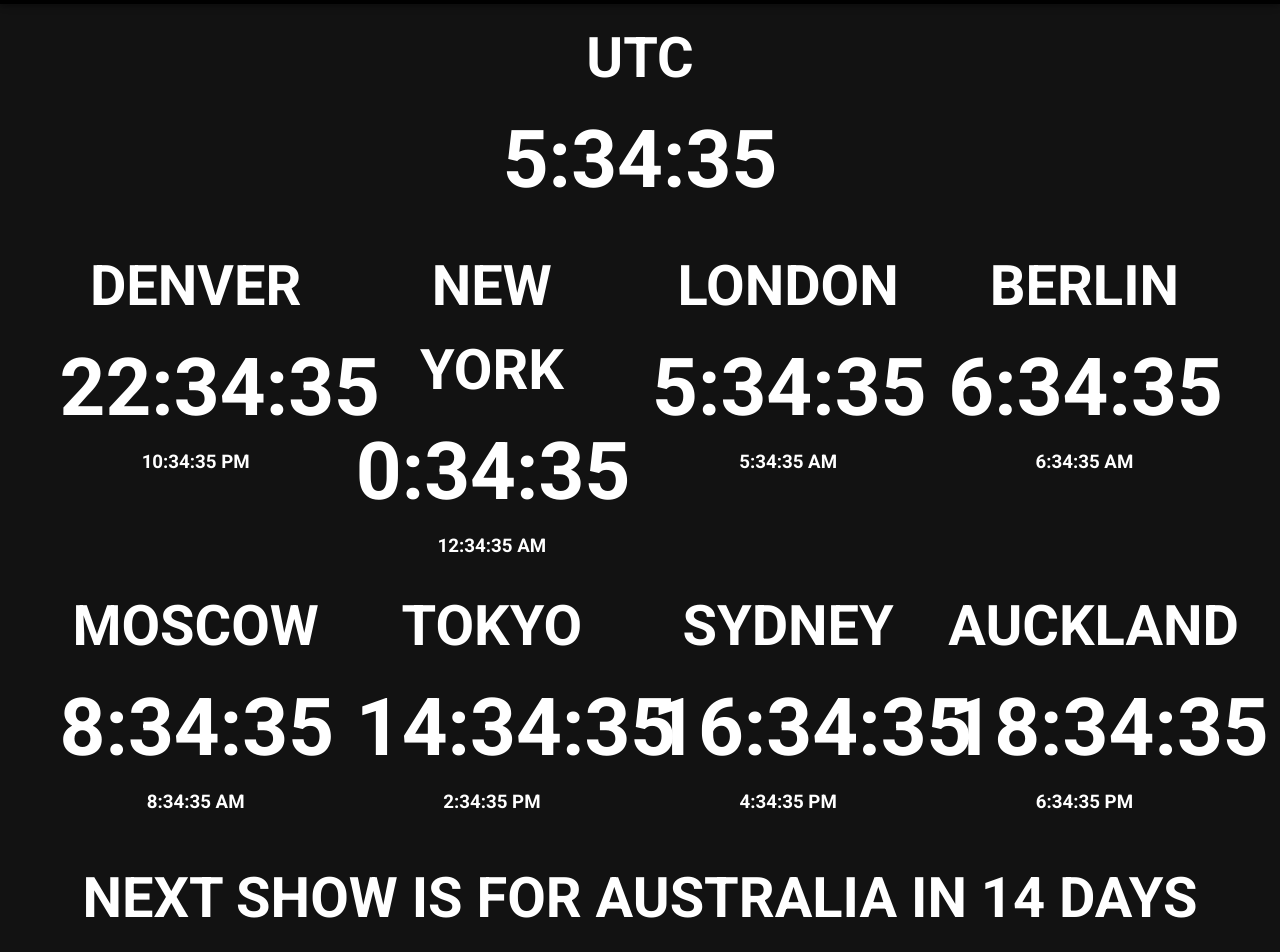
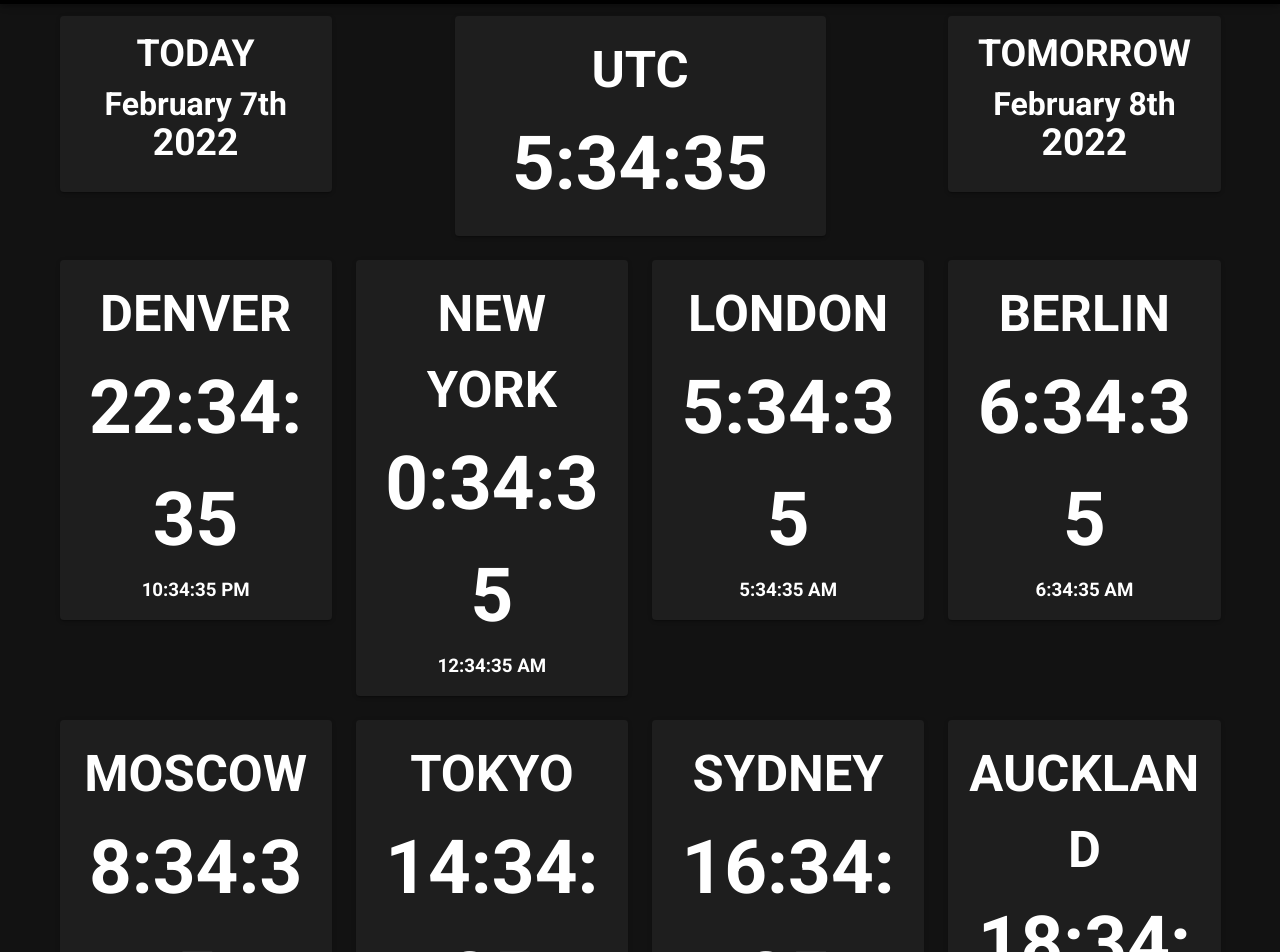
Before and after one commit to stevenwritescode/world-clock, a Vue app: page / in a window 1280 px wide. Shown: the part 60-1012 px from the top of the page. Built offline with nearby package versions, Linux system fonts and the light colour scheme.

Commit message:
world clock 0.1

```diff
--- a/src/App.vue
+++ b/src/App.vue
@@ -1,7 +1,7 @@
 <template>
   <v-app>
-    <v-app-bar app color="secondary" dark>
-        <h1 class="font-weight-thin mx-auto"> UNKNOWER</h1>
+    <v-app-bar app color="secondary">
+      <h1 class="font-weight-thin mx-auto">UNKNOWER</h1>
     </v-app-bar>
 
     <v-main>
--- a/src/components/WorldClock.vue
+++ b/src/components/WorldClock.vue
@@ -1,56 +1,90 @@
 <template>
   <v-container>
     <v-row class="text-center">
-      <v-col cols="12">
+      <v-col cols="3" class="date">
+        <v-card class="pa-4">
+          <h2>TODAY</h2>
+          <h3>{{ today }}</h3>
+          <h2>{{ todayYear }}</h2>
+        </v-card>
+      </v-col>
+      <v-spacer></v-spacer>
+      <v-col cols="4">
+        <v-card class="pa-4">
           <h2>UTC</h2>
           <h1>{{ utc }}</h1>
+        </v-card>
+      </v-col>
+      <v-spacer></v-spacer>
+      <v-col cols="3" class="date">
+        <v-card class="pa-4">
+          <h2>TOMORROW</h2>
+          <h3>{{ tomorrow }}</h3>
+          <h2>{{ tomorrowYear }}</h2>
+        </v-card>
       </v-col>
     </v-row>
     <v-row class="text-center">
       <v-col cols="3">
+        <v-card class="pa-4">
           <h2>DENVER</h2>
           <h1>{{ denver }}</h1>
           <h3>{{ denver12h }}</h3>
+        </v-card>
       </v-col>
       <v-col cols="3">
+        <v-card class="pa-4">
           <h2>NEW YORK</h2>
           <h1>{{ newyork }}</h1>
           <h3>{{ newyork12h }}</h3>
+        </v-card>
       </v-col>
       <v-col cols="3">
+        <v-card class="pa-4">
           <h2>LONDON</h2>
           <h1>{{ london }}</h1>
           <h3>{{ london12h }}</h3>
+        </v-card>
       </v-col>
       <v-col cols="3">
+        <v-card class="pa-4">
           <h2>BERLIN</h2>
           <h1>{{ berlin }}</h1>
           <h3>{{ berlin12h }}</h3>
+        </v-card>
       </v-col>
     </v-row>
     <v-row class="text-center">
       <v-col cols="3">
+        <v-card class="pa-4">
           <h2>MOSCOW</h2>
           <h1>{{ moscow }}</h1>
           <h3>{{ moscow12h }}</h3>
+        </v-card>
       </v-col>
       <v-col cols="3">
+        <v-card class="pa-4">
           <h2>TOKYO</h2>
           <h1>{{ tokyo }}</h1>
           <h3>{{ tokyo12h }}</h3>
+        </v-card>
       </v-col>
       <v-col cols="3">
+        <v-card class="pa-4">
           <h2>SYDNEY</h2>
           <h1>{{ sydney }}</h1>
           <h3>{{ sydney12h }}</h3>
+        </v-card>
       </v-col>
       <v-col cols="3">
+        <v-card class="pa-4">
           <h2>AUCKLAND</h2>
           <h1>{{ auckland }}</h1>
           <h3>{{ auckland12h }}</h3>
+        </v-card>
       </v-col>
     </v-row>
-    <v-row class="text-center py-4">
+    <v-row class="text-center">
       <v-col cols="12">
         <h2 style="text-transform: uppercase">NEXT SHOW IS {{ nextShow }}</h2>
       </v-col>
@@ -65,8 +99,12 @@ export default {
 
   data: () => ({
     timeInterval: "",
-    utc: moment().tz("UTC").format("H:m:ss"),
-    newyork: moment().tz("America/New_York").format("H:m:ss"),
+    today: moment().tz("America/Denver").format("MMMM Do"),
+    todayYear: moment().tz("America/Denver").format("YYYY"),
+    tomorrow: moment().tz("America/Denver").add(1, "day").format("MMMM Do"),
+    tomorrowYear: moment().tz("America/Denver").add(1, "day").format("YYYY"),
+    utc: moment().tz("UTC").format("H:mm:ss"),
+    newyork: moment().tz("America/New_York").format("H:mm:ss"),
     newyork12h: moment().tz("America/New_York").format("h:mm:ss A"),
     denver: moment().tz("America/Denver").format("H:mm:ss"),
     denver12h: moment().tz("America/Denver").format("h:mm:ss A"),
@@ -84,7 +122,7 @@ export default {
     auckland12h: moment().tz("Pacific/Auckland").format("h:mm:ss A"),
     nextShow: "",
   }),
-  created: function () {
+  mounted: function () {
     clearInterval(this.timeInterval);
     this.updateTime();
   },
@@ -92,11 +130,18 @@ export default {
     clearInterval(this.timeInterval);
   },
   methods: {
+    toggleDarkMode: function () {
+      if (moment().format("H") > 20 || moment().format("H") < 6) {
+        this.$vuetify.theme.dark = true;
+      } else {
+        this.$vuetify.theme.dark = false;
+      }
+    },
     updateTime: function () {
       const data = this;
       setInterval(function () {
-        data.utc = moment().tz("UTC").format("H:m:ss");
-        data.newyork = moment().tz("America/New_York").format("H:m:ss");
+        data.utc = moment().tz("UTC").format("H:mm:ss");
+        data.newyork = moment().tz("America/New_York").format("H:mm:ss");
         data.newyork12h = moment().tz("America/New_York").format("h:mm:ss A");
         data.denver = moment().tz("America/Denver").format("H:mm:ss");
         data.denver12h = moment().tz("America/Denver").format("h:mm:ss A");
@@ -112,7 +157,19 @@ export default {
         data.sydney12h = moment().tz("Australia/Sydney").format("h:mm:ss A");
         data.auckland = moment().tz("Pacific/Auckland").format("H:mm:ss");
         data.auckland12h = moment().tz("Pacific/Auckland").format("h:mm:ss A");
+        data.today = moment().tz("America/Denver").format("MMMM Do");
+        data.todayYear = moment().tz("America/Denver").format("YYYY");
+        data.tomorrow = moment()
+          .tz("America/Denver")
+          .add(1, "day")
+          .format("MMMM Do");
+        data.tomorrowYear = moment()
+          .tz("America/Denver")
+          .add(1, "day")
+          .format("YYYY");
         data.nextShow = data.getNextShow();
+
+        data.toggleDarkMode();
       }, 500);
     },
     getNextShow: function () {
@@ -125,16 +182,25 @@ export default {
       const europeShow = `${nextSaturday}T19:00:00Z`;
       const americasShow = `${nextSunday}T01:00:00Z`;
 
-      if (moment(australiaShow).diff(now, "days") < 7 && moment(australiaShow).diff(now, "days") > 0) {
+      if (
+        moment(australiaShow).diff(now, "days") < 7 &&
+        moment(australiaShow).diff(now, "days") > 0
+      ) {
         australiaShow = firstShow;
       }
 
       if (now.isBefore(australiaShow)) {
-        return `for Australia ${moment(australiaShow).fromNow()} at ${moment(australiaShow).format('h:mm:ss A')}`;
+        return `for Asia/Pacific ${moment(australiaShow).fromNow()} at ${moment(
+          australiaShow
+        ).format("h:mm:ss A")}`;
       } else if (now.isBefore(europeShow)) {
-        return `for Europe ${moment(europeShow).fromNow()} at ${moment(europeShow).format('h:mm:ss A')}`;
+        return `for Europe ${moment(europeShow).fromNow()} at ${moment(
+          europeShow
+        ).format("h:mm:ss A")}`;
       } else if (now.isBefore(americasShow)) {
-        return `for The Americas ${moment(americasShow).fromNow()} at ${moment(americasShow).format('h:mm:ss A')}`;
+        return `for The Americas ${moment(americasShow).fromNow()} at ${moment(
+          americasShow
+        ).format("h:mm:ss A")}`;
       } else {
         return "Unknown";
       }
@@ -145,9 +211,18 @@ export default {
 
 <style scoped>
 h1 {
-  font-size: 60pt;
+  font-size: 56pt;
 }
 h2 {
-  font-size: 42pt;
+  font-size: 38pt;
+}
+.date h2 {
+  font-size: 28pt;
+  line-height: 32pt;
+  margin-bottom: 12px;
+}
+.date h3 {
+  font-size: 24pt;
+  line-height: 26pt;
 }
 </style>
--- a/src/plugins/vuetify.js
+++ b/src/plugins/vuetify.js
@@ -5,11 +5,10 @@ Vue.use(Vuetify);
 
 export default new Vuetify({
   theme: {
-      dark: true,
     themes: {
       light: {
         primary: "#000000",
-        secondary: "#574f7d",
+        secondary: "#EFEFEF",
         accent: "#574f7d",
         error: "#b71c1c",
         info: "#3c2a4d",
```
Also changed, not shown: package.json (+9 -1 lines), src/background.js (added, +80 -0 lines), 2 other files (tests, documents, lock files or other folders). Lines whose indentation alone changed are shown as unchanged.
